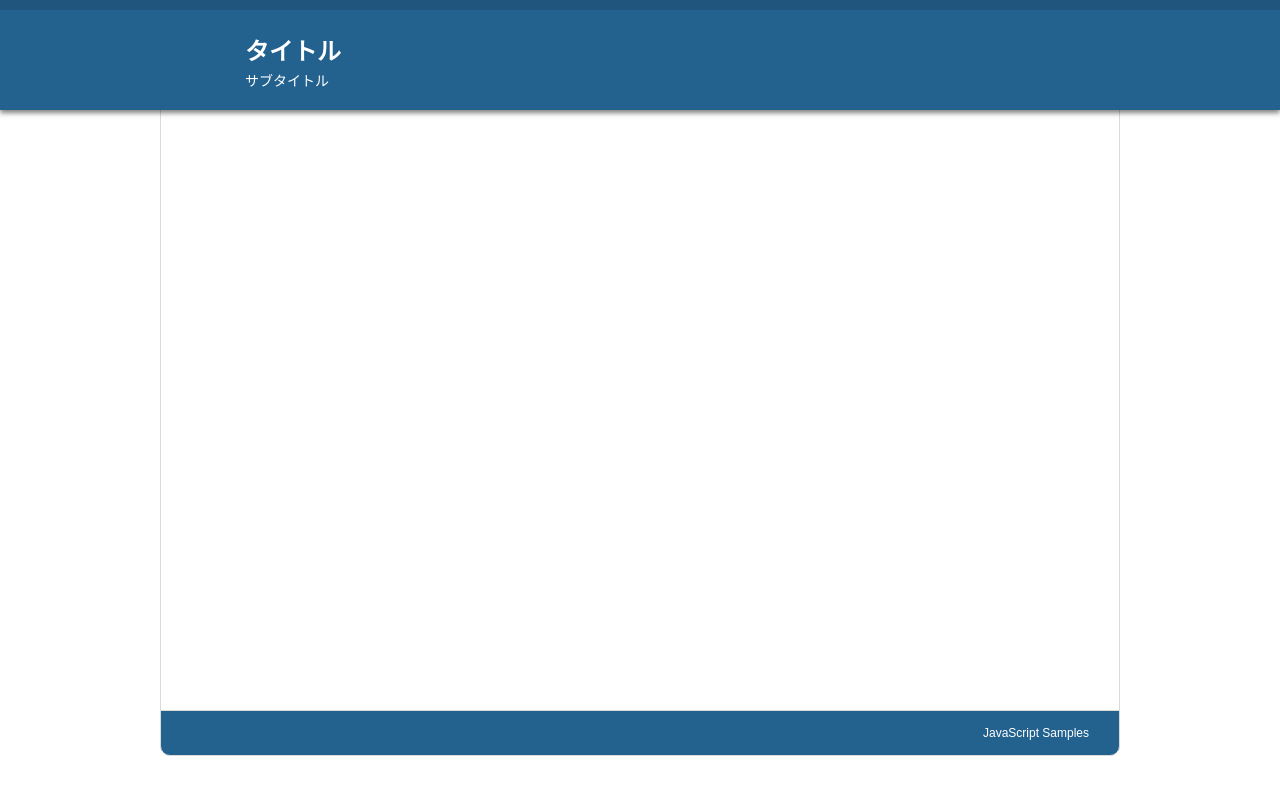
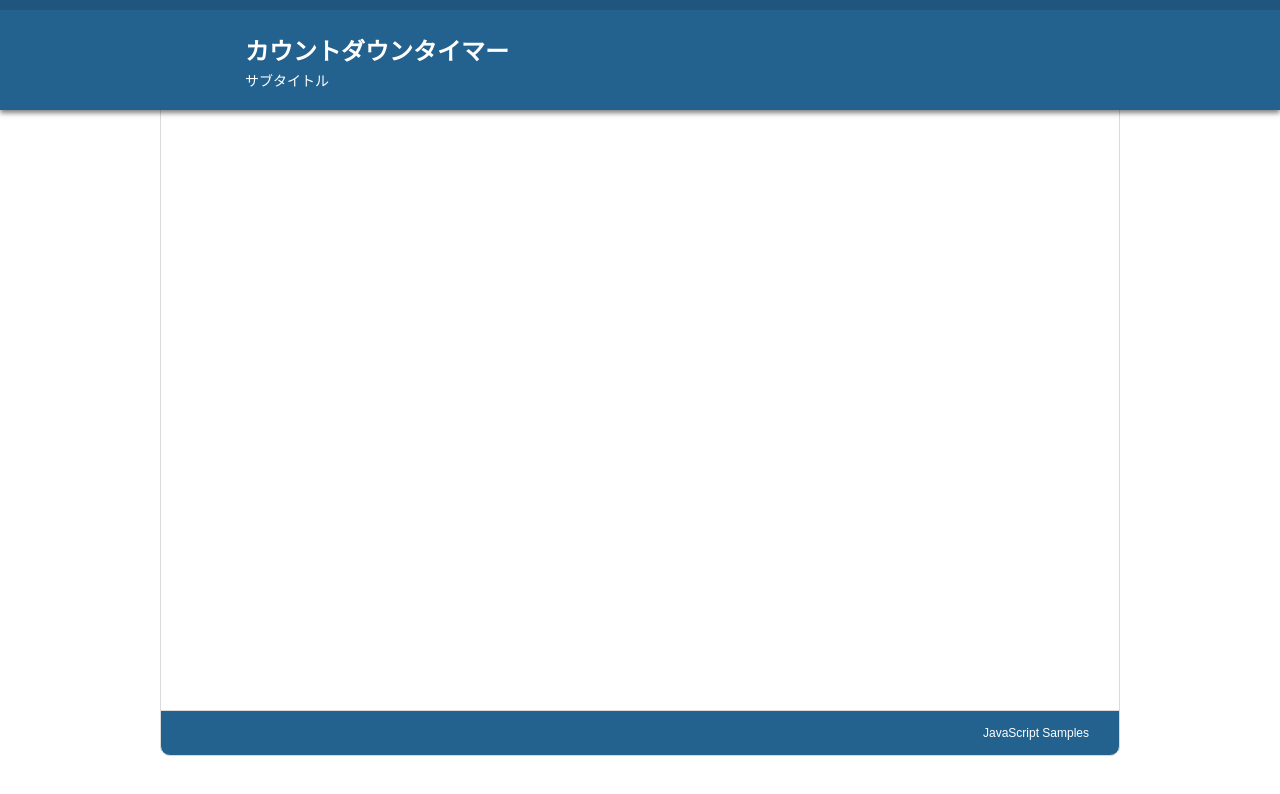
Before and after one commit to 14ta98/countdown2017, a plain HTML site: page index.html in a window 1280 px wide. Drawn offline with Linux system fonts and the light colour scheme; files that its build step writes are made by us from their sources.

Commit message:
update index.html

```diff
--- a/index.html
+++ b/index.html
@@ -10,7 +10,7 @@
 <body>
 <header>
 <div class="header-contents">
-<h1>タイトル</h1>
+<h1>カウントダウンタイマー</h1>
 <h2>サブタイトル</h2>
 </div><!-- /.header-contents -->
 </header>
```
